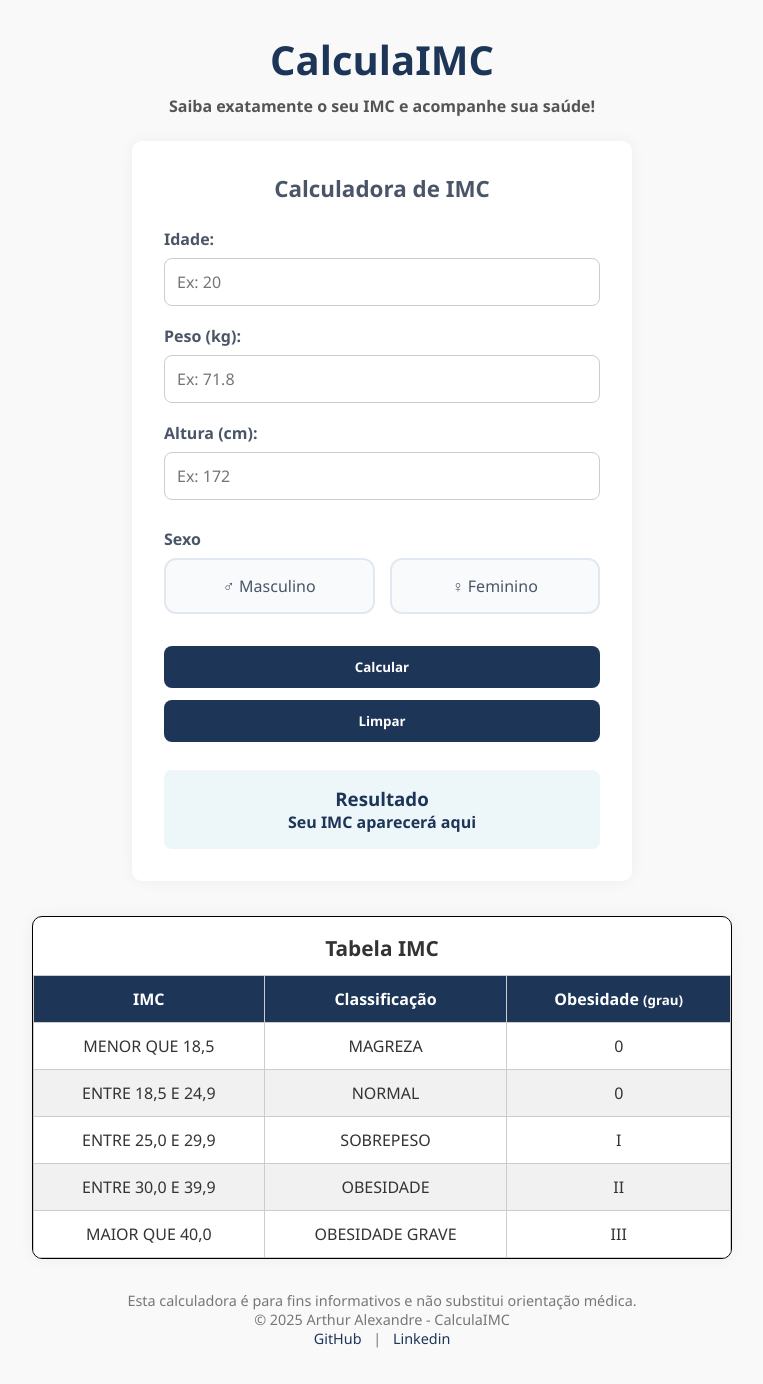
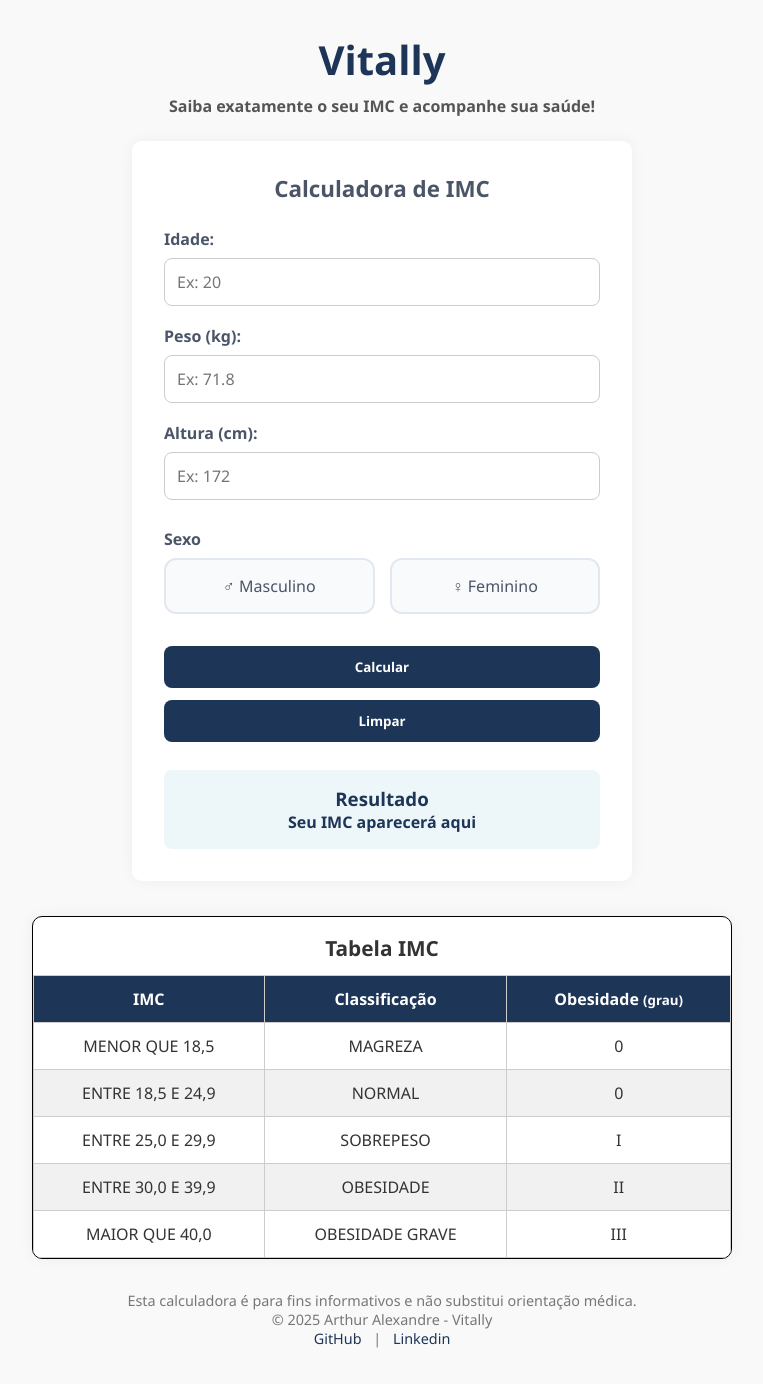
Before and after one commit to Arthur-Alexandre-Dev/CalculaIMC, a plain HTML site: page index.html in a window 1280 px wide. Shown: the whole page, without its empty margins (258-1021 px from the left). Drawn offline with Linux system fonts and the light colour scheme.

Commit message:
Muda o nome do Projeto

```diff
--- a/index.html
+++ b/index.html
@@ -3,10 +3,10 @@
 <head>
     <meta charset="UTF-8">
     <meta name="viewport" content="width=device-width, initial-scale=1.0">
-    <title>CalculaIMC</title>
+    <title>Vitally</title>
 </head>
 <body>
- <h1>CalculaIMC</h1>
+ <h1>Vitally</h1>
 <h2>Saiba exatamente o seu IMC e acompanhe sua saúde!</h2>
 
 <form class="bmiForm">
@@ -89,7 +89,7 @@
 
     <footer>
         <p>Esta calculadora é para fins informativos e não substitui orientação médica.</p>
-        <p>© 2025 Arthur Alexandre - CalculaIMC</p>
+        <p>© 2025 Arthur Alexandre - Vitally</p>
         <a href="https://github.com/Arthur-Alexandre-Dev" target="_blank">GitHub</a> |
         <a href="https://www.linkedin.com/in/arthur-alexandre-9118a1291/" target="_blank">Linkedin</a>
     </footer>
```
